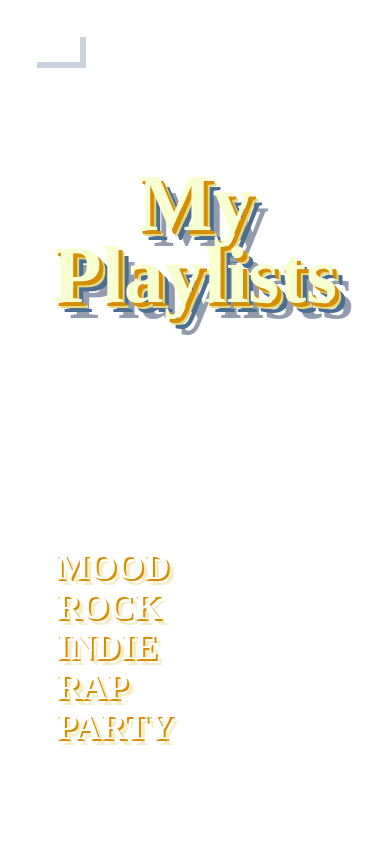
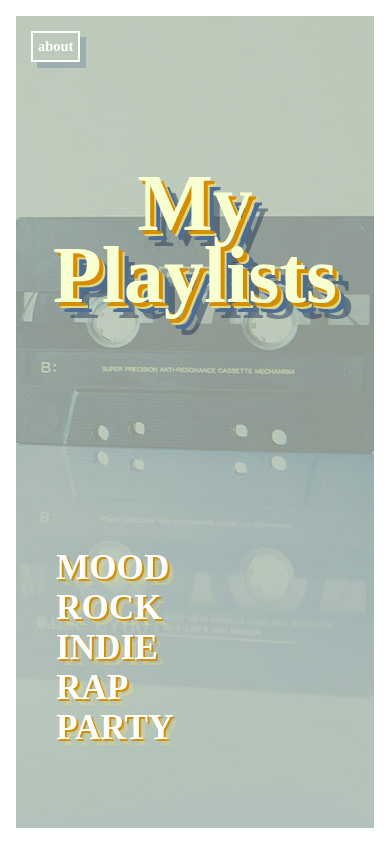
Before and after one commit to v4l3riya/myPlaylists, a website: page index.html in a window 390 px wide. Drawn offline with nearby package versions, Linux system fonts and the light colour scheme; the site is published under a folder, as on GitHub Pages, so addresses that start at the root find nothing; a web font is replaced by a local one.

Commit message:
fixed image links

```diff
--- a/style.css
+++ b/style.css
@@ -39,8 +39,8 @@
 html,
 body {
   background-color: #bdcabb;
-  background: url(/images/background-side.jpg) 80% 0% no-repeat,
-    url(/images/background-repeat.jpg);
+  background: url(images/background-side.jpg) 80% 0% no-repeat,
+    url(images/background-repeat.jpg);
   background-attachment: fixed;
   width: 100%;
   height: 100%;
@@ -200,7 +200,7 @@ h3 {
 }
 @media only screen and (max-width: 700px) {
   body {
-    background: url(/images/background-side-small.jpg);
+    background: url(images/background-side-small.jpg);
     background-position: 60% 100%;
   }
   h1 {
```
